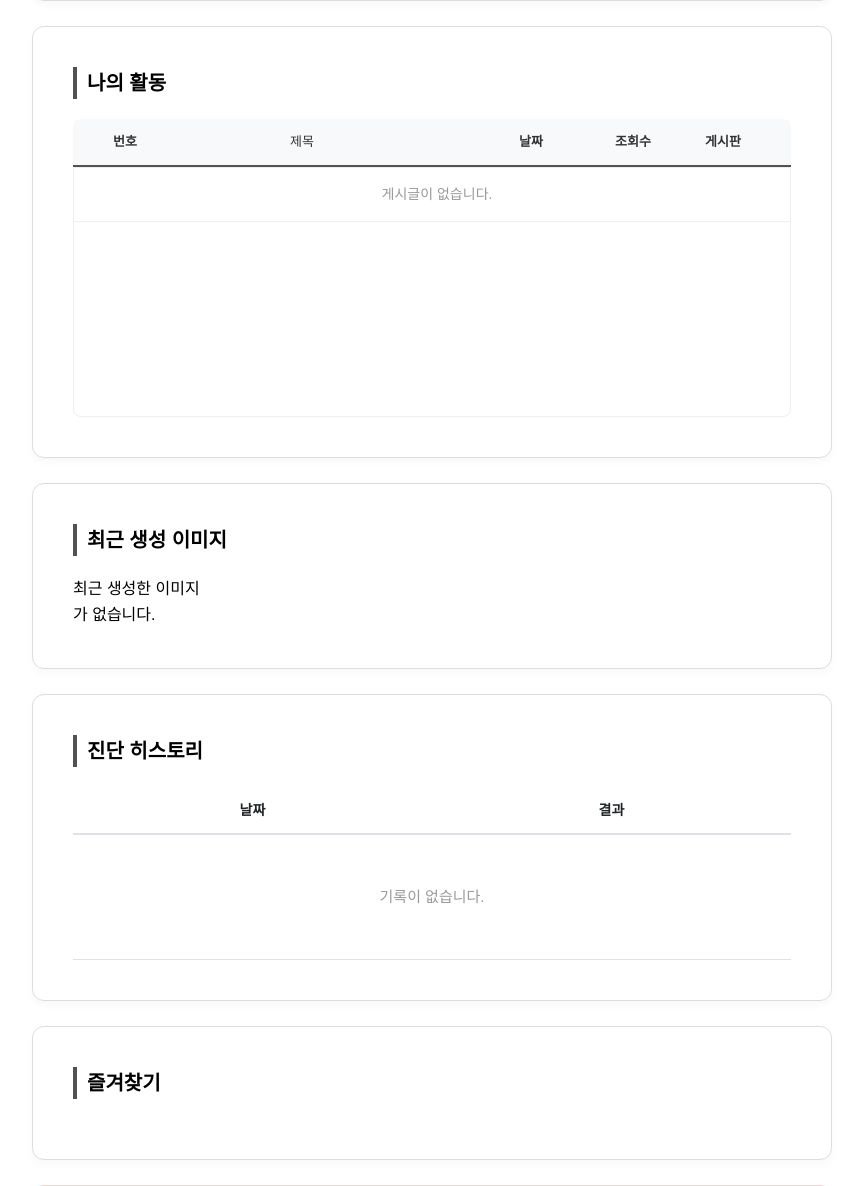
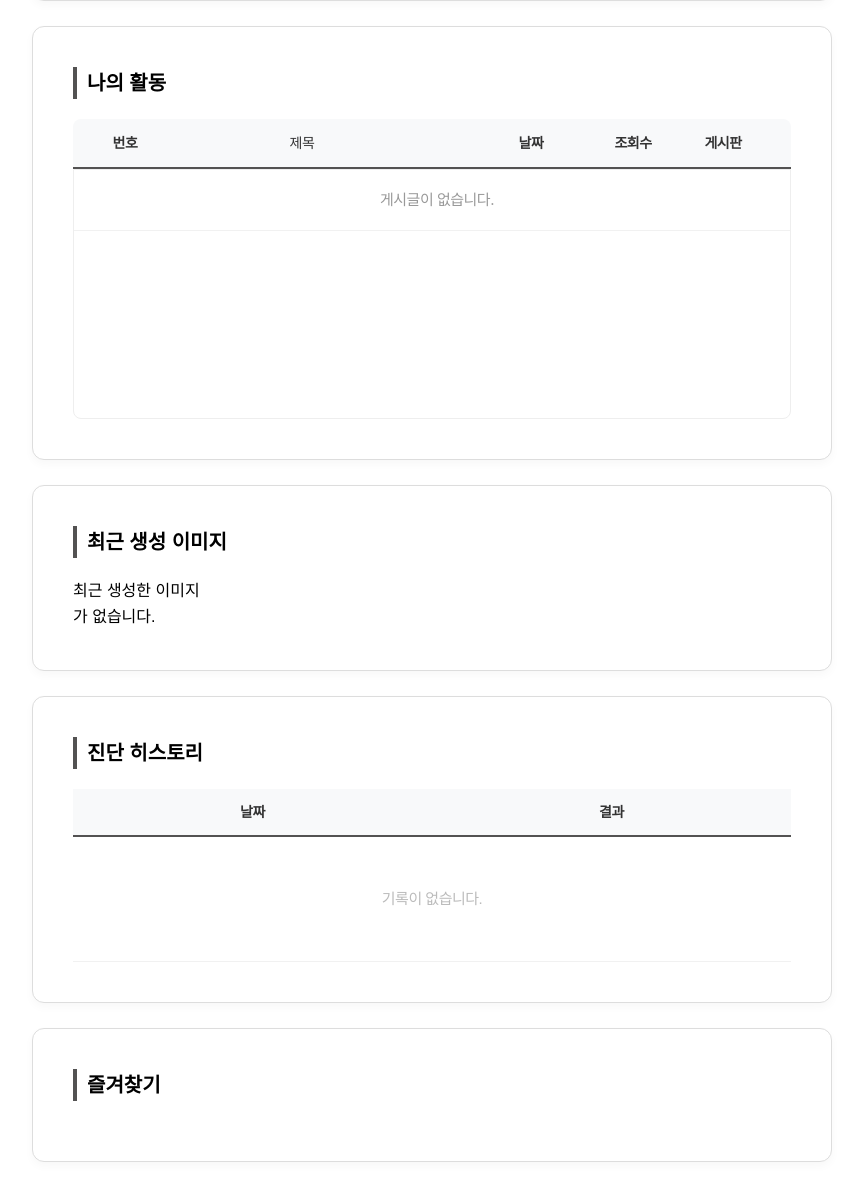
Before and after one commit to ANswer14/PaletteMe, a Django app: page /accounts/profile/ in a window 1280 px wide. Shown: the part 1561-2747 px from the top of the page, without its empty margins (208-1071 px from the left). Run offline with Django 5.2, Linux system fonts and the light colour scheme; the visitor is signed in with stand-in values (Sample User, id 1); data that the repository does not hold is empty; some libraries are stand-ins or nearby versions.

Commit message:
STYLE : mypage 디자인수정

```diff
--- a/accounts/static/accounts/css/mypage.css
+++ b/accounts/static/accounts/css/mypage.css
@@ -203,35 +203,55 @@ table {
     border-collapse: collapse;
     margin-top: 15px;
     background-color: transparent; /* 배경은 투명하게 */
+    /* 설치 없이 기본 폰트 중 가장 세련된 것만 골라 쓰는 설정 */
+    font-family: -apple-system, BlinkMacSystemFont, "Apple SD Gothic Neo", "Malgun Gothic", sans-serif;
+    letter-spacing: -0.5px;
 }
 /* 제목 행 (thead) */
 th {
+    background-color: #f8f9fa;
     padding: 12px 16px;
     text-align: center; /* 부트스트랩 특유의 정렬 방식 */
     font-weight: 600;
     font-size: 14px;
-    color: #212529; /* 부트스트랩 기본 텍스트 색상 */
-    border-bottom: 2px solid #dee2e6; /* 제목 아래는 조금 더 진한 선 */
+    color: #333; /* 부트스트랩 기본 텍스트 색상 */
+    border-bottom: 2px solid #535252; /* 제목 아래는 조금 더 진한 선 */
 }
 /* 데이터 행 (tbody td) */
 td {
     padding: 12px 16px;
     text-align: center;
-    color: #212529;
-    border-bottom: 1px solid #dee2e6; /* 기본 구분선 */
+    font-size: 15px;
+    color: #333;
+    border-bottom: 1px solid #f1f1f1; /* 기본 구분선 */
     vertical-align: middle;
+    transition: color 0.2s ease; /* 색상 변화 부드럽게 */
 }
 tbody {
     border-top: 2px solid #adb5bd; /* <body> 바로 위에 진한 선 추가 */
 }
+
+tbody tr {
+    cursor: pointer; /* 마우스 포인터를 손가락 모양으로 변경 */
+    transition: background-color 0.2s ease;
+}
+
 /* 마우스를 올렸을 때의 효과 (부트스트랩의 table-hover) */
 tbody tr:hover {
-    background-color: rgba(0, 0, 0, 0.05); /* 아주 연한 회색 */
-    transition: background-color 0.2s ease;
+    background-color: transparent; /* 배경색 변화 제거 */
+    color: #5A7B9A; /* '나의 활동'과 동일한 포인트 컬러로 변경 */
+    font-weight: 600; /* 살짝 두껍게 해서 강조 효과 */
 }
+
+/* 클릭하는 느낌을 주기 위해 누르는 순간 살짝 어두워지게 */
+tbody tr:active {
+    background-color: rgba(0, 0, 0, 0.05);
+}
+
+/* "기록이 없습니다" 문구 스타일 */
 .no-data {
     padding: 50px 0; /* 위아래 여백을 넉넉히 줘서 기록 없음을 강조 */
-    color: #999;     /* 글자색을 흐리게 */
+    color: #bbb;     /* 글자색을 흐리게 */
     font-size: 15px;
     text-align: center;
 }
@@ -335,22 +355,25 @@ tbody tr:hover {
     display: flex;
     width: 100%;
     box-sizing: border-box;
-    /*padding: 0 20px; !* 양 끝 여백 통일 *!*/
+    font-family: -apple-system, BlinkMacSystemFont, "Apple SD Gothic Neo", "Malgun Gothic", sans-serif;
+    letter-spacing: -0.5px;
     align-items: center;
 }
 
 /* 행 디자인 */
 .board-row {
-    padding: 15px 20px 15px 30px;
+    padding: 18px 20px 18px 30px;
     border-bottom: 1px solid #f1f1f1;
     cursor: pointer;
-    transition: background 0.2s;
-    font-size: 14px;
+    background-color: transparent; /* 배경색 고정 */
+    transition: color 0.2s ease;
+    font-size: 15px;
+    color: #333;
 }
 
 .board-row:hover {
-    background-color: #fcfcfc;
     color: #5A7B9A; /* 포인트 컬러 */
+    background-color: transparent !important; /* 배경색 변화 제거 */
 }
 
 .scroll-box {
@@ -367,9 +390,9 @@ tbody tr:hover {
 .board-header {
     background-color: #f8f9fa;
     border-bottom: 2px solid #535252;
-    height: 48px;
-    font-weight: bold;
-    font-size: 13px;
+    height: 50px;
+    font-weight: 600;
+    font-size: 14px;
     color: #333;
     border-radius: 8px 8px 0 0;
     padding: 0 20px 0 30px;
```
